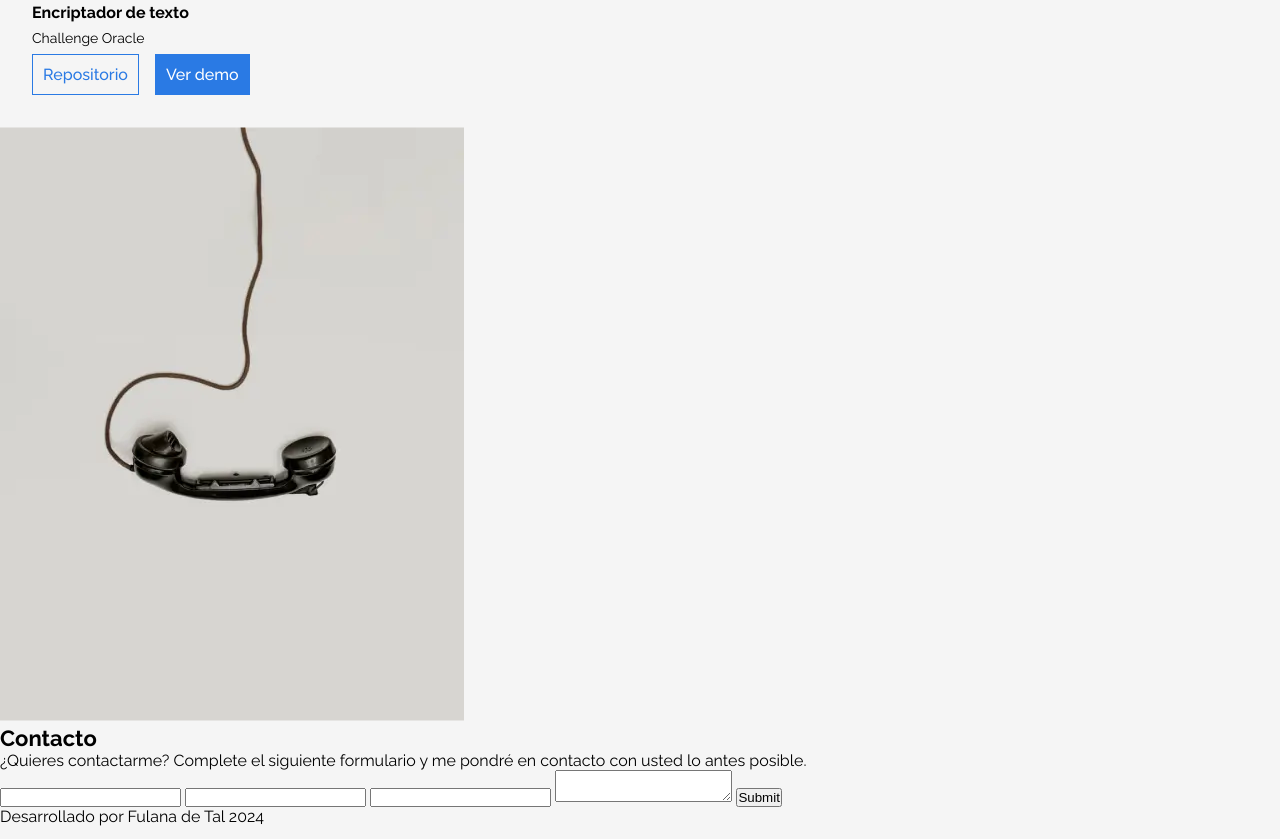
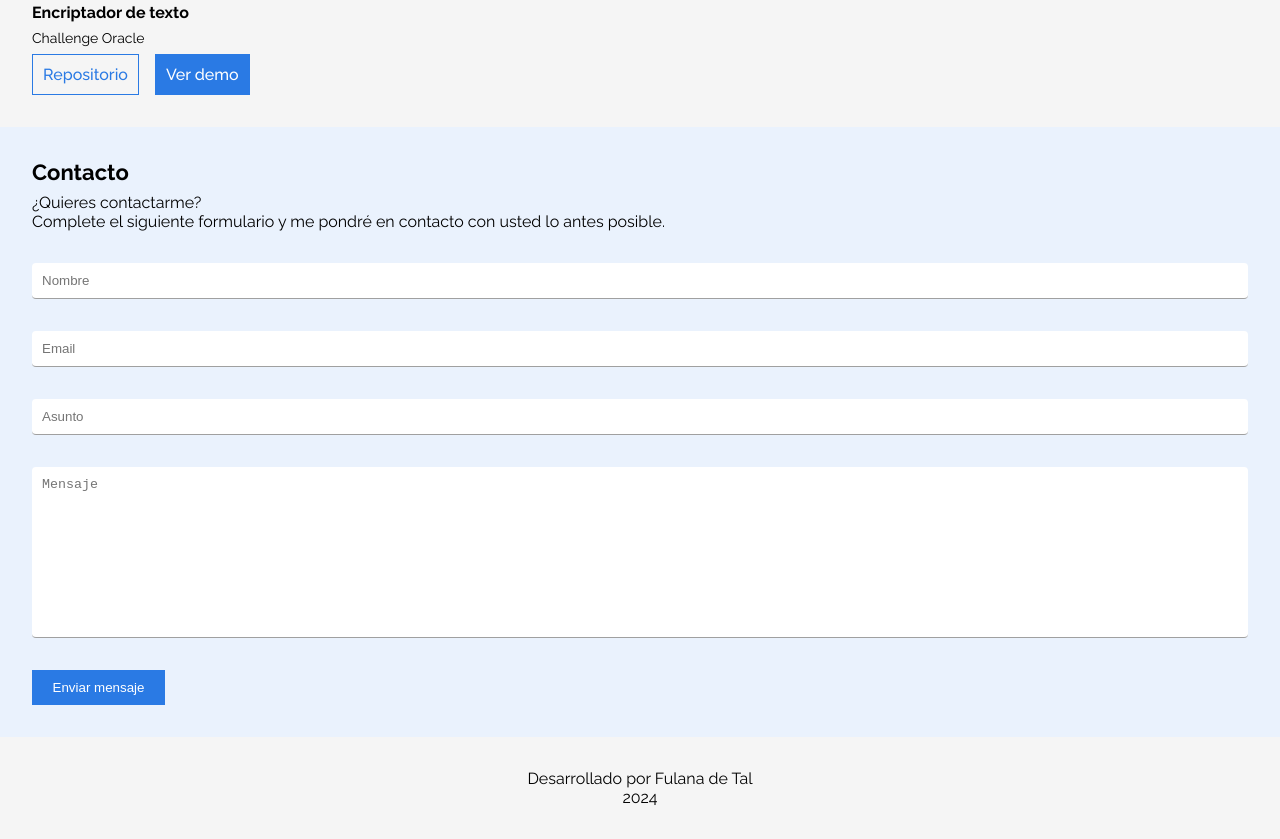
Before and after one commit to Viviisaza/Portafolio, a plain HTML site: page index.html in a window 1280 px wide. Shown: the part 2760-3599 px from the top of the page. Drawn offline with Linux system fonts and the light colour scheme.

Commit message:
Finalizamos la versión movil

```diff
--- a/index.html
+++ b/index.html
@@ -384,26 +384,28 @@
     <section class="contacto">
         <img src="img/contacto.webp" alt="Contacto">
         <article class="contacto-container">
+            <div>
                 <h3 class="contacto-title">
                     Contacto
                 </h3>
                 <p class="contacto-description">
-                ¿Quieres contactarme?
+                    ¿Quieres contactarme? <br>
                     Complete el siguiente formulario y me pondré en contacto con usted lo antes posible.
                 </p>
+            </div>
             <form class="contacto-formulario" action="">
-                <input type="text">
-                <input type="email">
-                <input type="text">
-                <textarea name="" id=""></textarea>
-                <input class="contacto-button" type="submit">
+                <input type="text" placeholder="Nombre">
+                <input type="email" placeholder="Email">
+                <input type="text" placeholder="Asunto">
+                <textarea name="" id="" rows="10" placeholder="Mensaje"></textarea>
+                <input class="contacto-button" type="submit" value="Enviar mensaje">
             </form>
         </article>
     </section>
 
     <footer class="footer">
         <p>
-            Desarrollado por Fulana de Tal
+            Desarrollado por Fulana de Tal<br>
             2024
         </p>
     </footer>
--- a/styles.css
+++ b/styles.css
@@ -213,13 +213,86 @@ section.proyectos {
     padding: 10px;
     border: 1px solid #2A7AE4;
     font-weight: 500;
+    transition: all 0.3s ease;
 }
 
 .proyectos-botones a:nth-child(1) {
     color: #2A7AE4;
 }
 
+.proyectos-botones a:nth-child(1):hover {
+    background-color: #1f59a5;
+    color: white;
+}
+
 .proyectos-botones a:nth-child(2) {
     color: white;
     background-color: #2A7AE4;
 }
+
+.proyectos-botones a:nth-child(2):hover {
+    background-color: transparent;
+    color: #2A7AE4;
+}
+
+section.contacto {
+    padding: 32px;
+    background-color: #EAF2FD;
+}
+
+section.contacto img {
+    display: none;
+}
+
+.contacto-description {
+    font-size: 16px;
+}
+
+.contacto-container {
+    display: flex;
+    flex-direction: column;
+    gap: 32px;
+}
+
+.contacto-container div {
+    display: flex;
+    flex-direction: column;
+    gap: 8px;
+}
+
+.contacto-formulario {
+    display: flex;
+    flex-direction: column;
+    gap: 32px;
+}
+
+.contacto-formulario input,
+.contacto-formulario textarea {
+    border: none;
+    padding: 10px;
+    outline: none;
+    border-radius: 4px;
+    border-bottom: 1px solid rgb(160, 160, 160);
+}
+
+.contacto-formulario input:focus,
+.contacto-formulario textarea:focus {
+    border-bottom: 2px solid #2A7AE4;
+}
+
+.contacto-formulario textarea {
+    resize: none;
+}
+
+input.contacto-button {
+    border-radius: 0%;
+    background-color: #2A7AE4;
+    border: none;
+    color: white;
+    width: 133px;
+}
+
+footer.footer {
+    padding: 32px;
+    text-align: center;
+}
```
Lines whose indentation alone changed are shown as unchanged.
